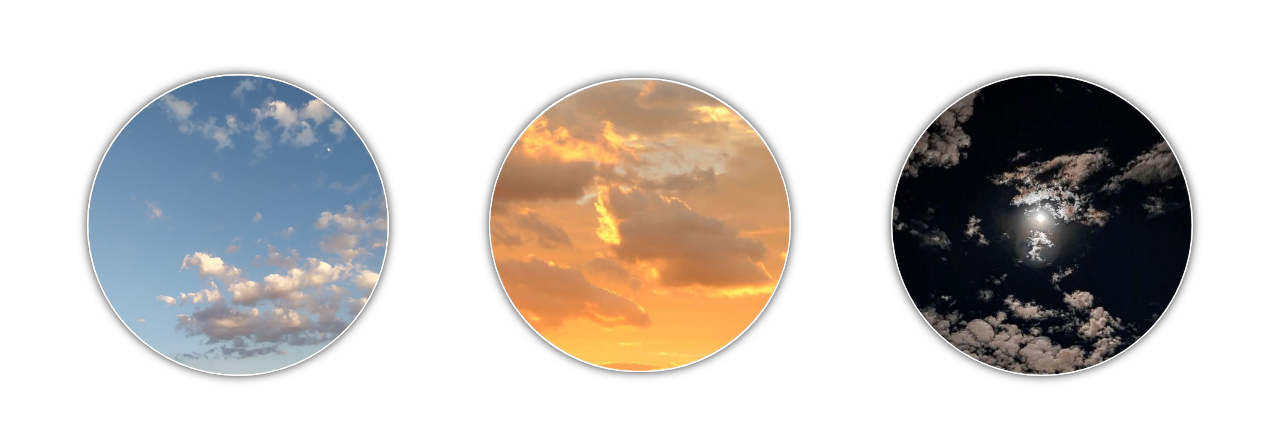
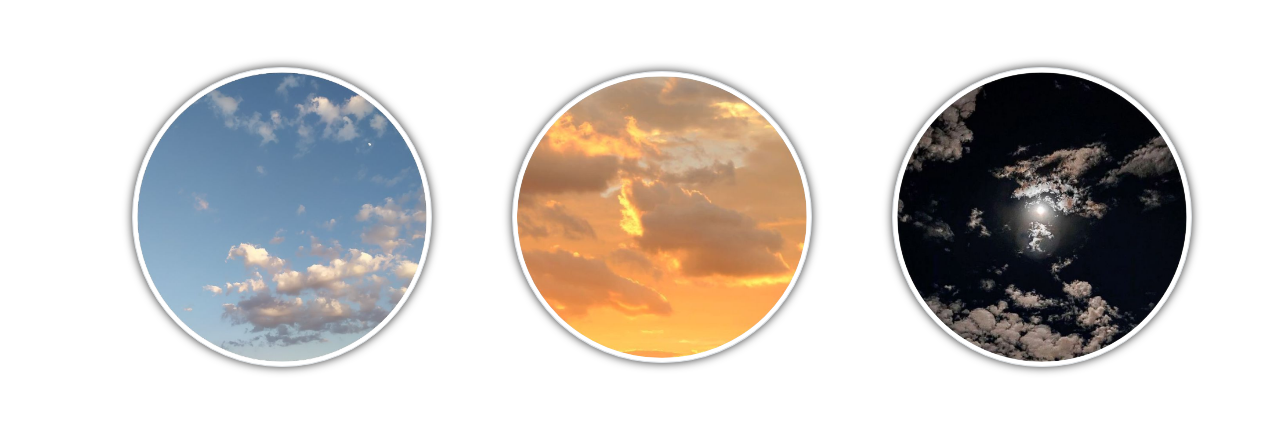
Before and after one commit to AlcidesSainz/CityLife, a plain HTML site: page index.html in a window 1280 px wide. Shown: the part 183-604 px from the top of the page. Drawn offline with nearby package versions, Linux system fonts and the light colour scheme.

Commit message:
version1.0

```diff
--- a/index.html
+++ b/index.html
@@ -5,6 +5,7 @@
     <meta name="viewport" content="width=device-width, initial-scale=1.0" />
     <title>Document</title>
     <link rel="stylesheet" href="style.css" />
+    <link rel="stylesheet" href="https://cdn.jsdelivr.net/npm/bootstrap@5.2.3/dist/css/bootstrap.min.css">
     <script src="script.js"></script>
     <script
       src="https://cdnjs.cloudflare.com/ajax/libs/animejs/3.2.1/anime.min.js"
@@ -12,27 +13,30 @@
       crossorigin="anonymous"
       referrerpolicy="no-referrer"
     ></script>
+
   </head>
-  <body>
-    <div id="container-button">
-      <img
-        class="button"
+  <body class="container">
+    <div id="container-button" class="row">
+      <div class="col-4">
+        <img
+        class="button img-thumbnail rounded-circle"
         id="daylight"
         src="img/sky2.png"
         onclick="redirectToDay()"
       />
-      <img
-        class="button"
+      </div>
+      <div class="col-4">  <img
+        class="button img-thumbnail rounded-circle"
         id="sunset"
         src="img/sunset-fotor-bg-remover-20230819193144.png"
         onclick="redirectToSunset()"
-      />
-      <img
-        class="button"
+      /></div>
+      <div class="col-4"><img
+        class="button img-thumbnail rounded-circle"
         id="night"
         src="img/nightButton2.png"
         onclick="redirectToNight()"
-      />
+      /></div>
     </div>
     <script>
       function redirectToDay() {
--- a/script.js
+++ b/script.js
@@ -559,8 +559,9 @@ function isNight() {
   comet.src = "img/comet.png";
   comet.style.position = "absolute";
   comet.style.width = "10%";
-  comet.style.marginTop = "28%";
+  comet.style.marginTop = "-10%";
   comet.style.marginLeft = "-15%";
+  comet.style.rotate="40deg"
   comet.style.zIndex = 1;
 
   anime({
@@ -568,9 +569,9 @@ function isNight() {
     translateX: 1700,
     translateY: -600,
     easing: "linear",
-    duration: 5000,
+    duration: 3000,
     loop: true,
-    delay: 4000,
+    delay: 2000,
   });
   //Adding moon
   const moon = document.getElementById("moon");
```
